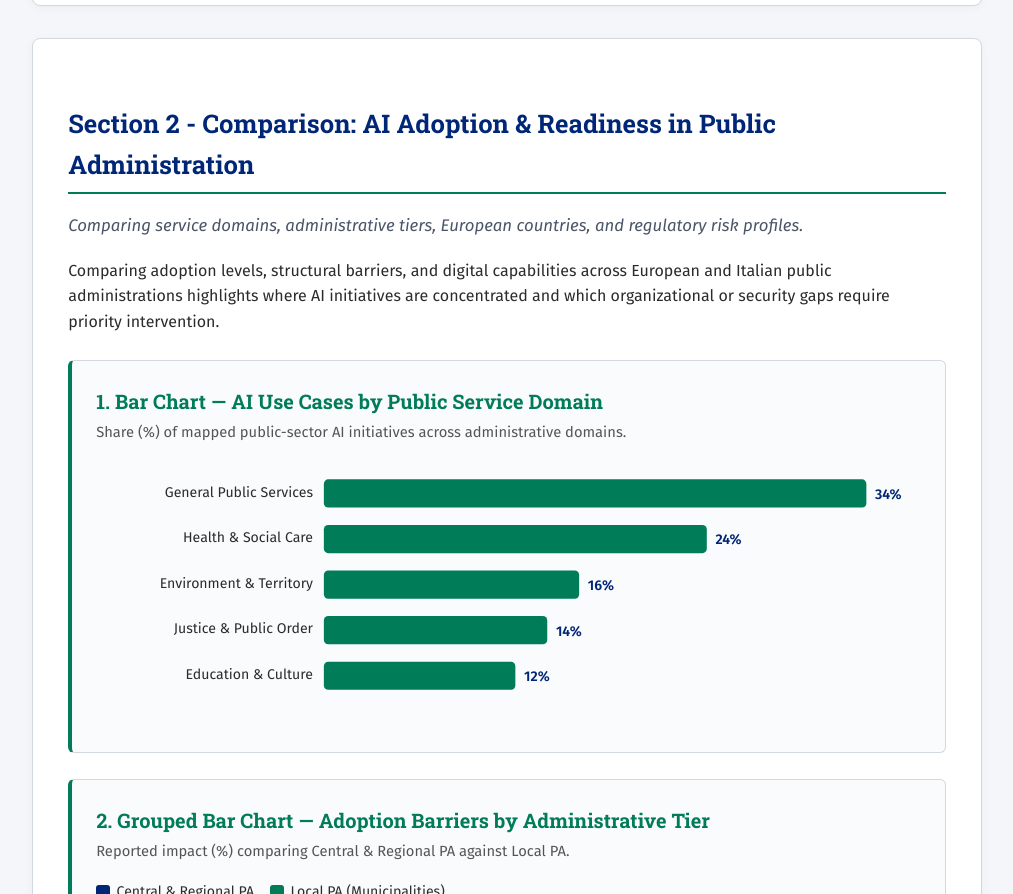
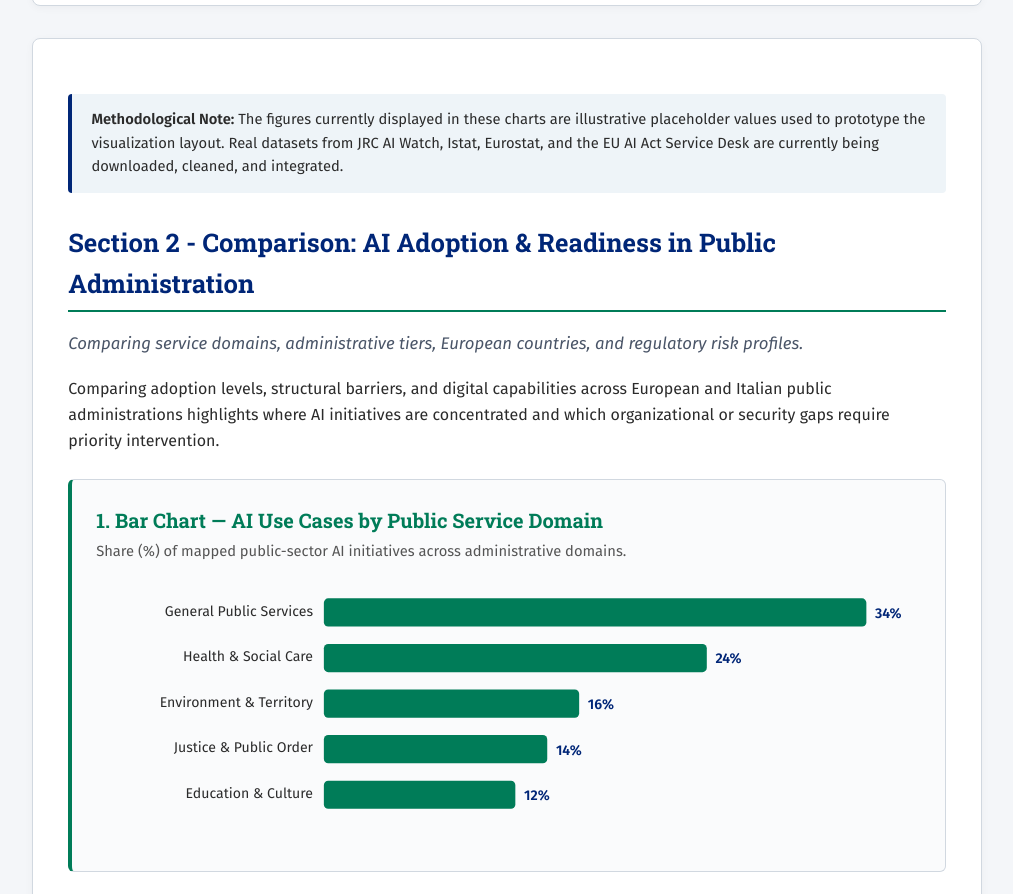
Before and after one commit to s1843437/mapping-impact-ai, a plain HTML site: page index.html in a window 1280 px wide. Shown: the part 2557-3451 px from the top of the page, without its empty margins (133-1146 px from the left). Drawn offline with Linux system fonts and the light colour scheme.

Commit message:
Add methodological note to comparison section
Added a disclaimer about the illustrative nature of the data in the comparison section.

```diff
--- a/index.html
+++ b/index.html
@@ -159,6 +159,9 @@
 
 <!-- Sezione 2: Comparison -->
         <section id="comparison">
+            <div class="data-disclaimer">
+                <strong>Methodological Note:</strong> The figures currently displayed in these charts are illustrative placeholder values used to prototype the visualization layout. Real datasets from JRC AI Watch, Istat, Eurostat, and the EU AI Act Service Desk are currently being downloaded, cleaned, and integrated.
+            </div>
             <h2>Section 2 - Comparison: AI Adoption &amp; Readiness in Public Administration</h2>
             <p class="section-subtitle">Comparing service domains, administrative tiers, European countries, and regulatory risk profiles.</p>
             <p>
```
